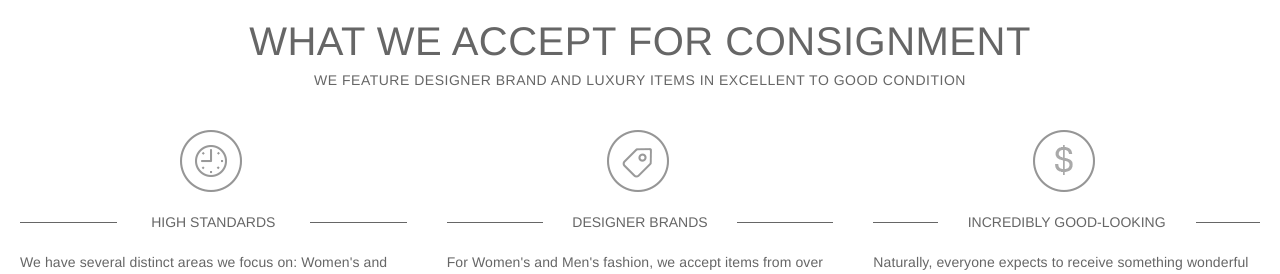
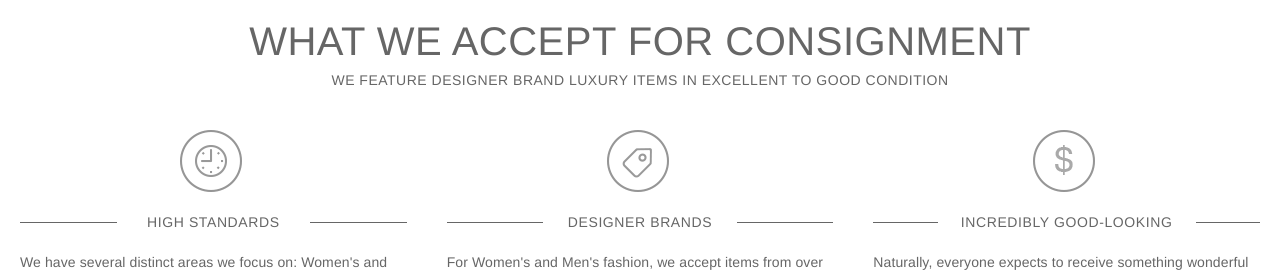
Before and after one commit to LisaMGarel/consign-prototype, a plain HTML site: page accept.html in a window 1280 px wide. Shown: the part 1747-2021 px from the top of the page. Drawn offline with Linux system fonts and the light colour scheme.

Commit message:
title changes

```diff
--- a/accept.html
+++ b/accept.html
@@ -69,7 +69,7 @@ $(document).ready(function(){
 <div class="col-sm-12 expect">
 
 <div class="large">What we accept for consignment</div>
-<div class="small">We feature designer brand and luxury items in excellent to good condition</div>
+<div class="small">We feature designer brand luxury items in excellent to good condition</div>
 
 <a name="bottom"></a>
 
--- a/css/custom.css
+++ b/css/custom.css
@@ -160,6 +160,7 @@ ul li {
 	font-weight: 400;
 	text-transform: uppercase;
 	margin-bottom: 20px;
+	letter-spacing: .6px;
 }
 
 .line {
```
